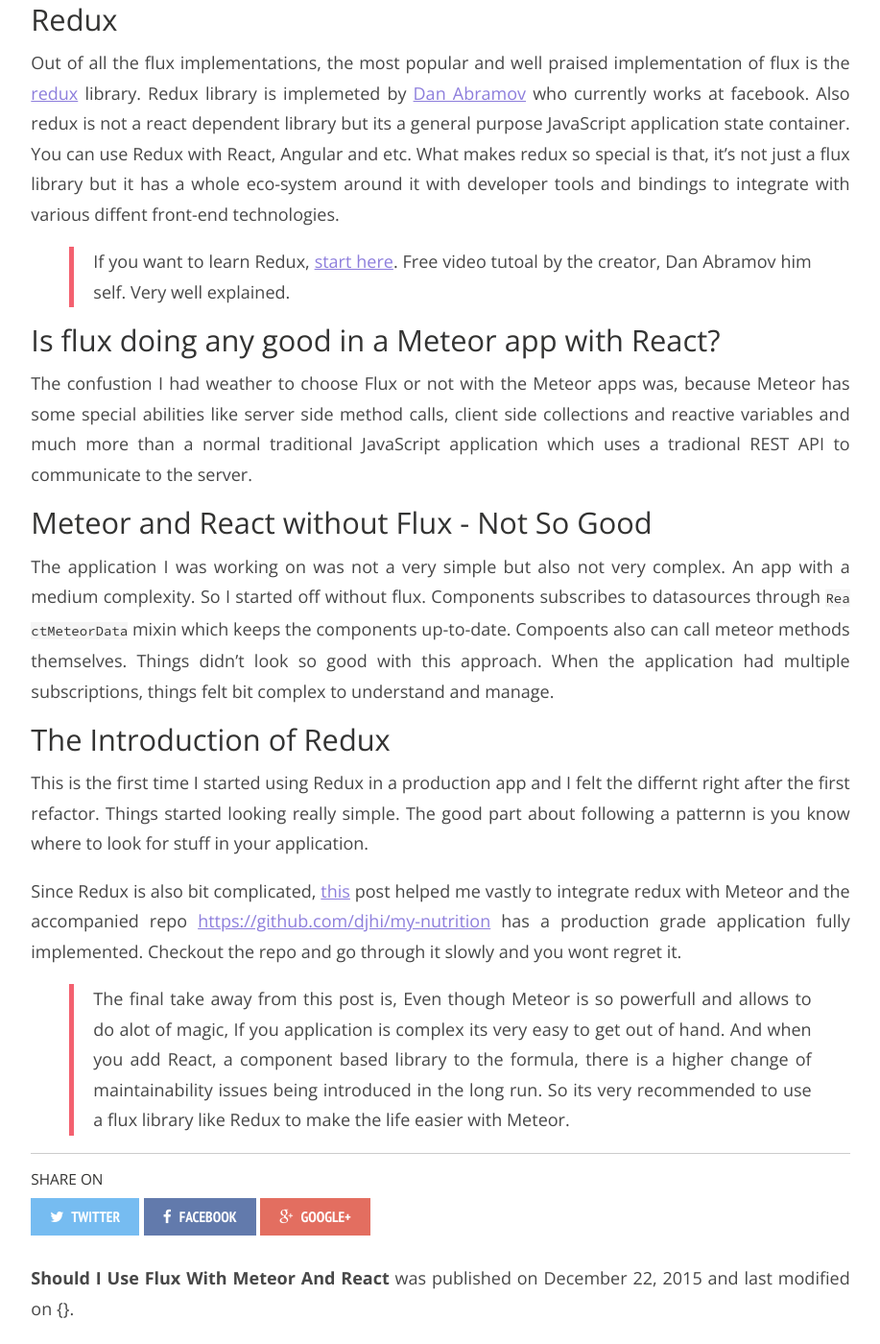
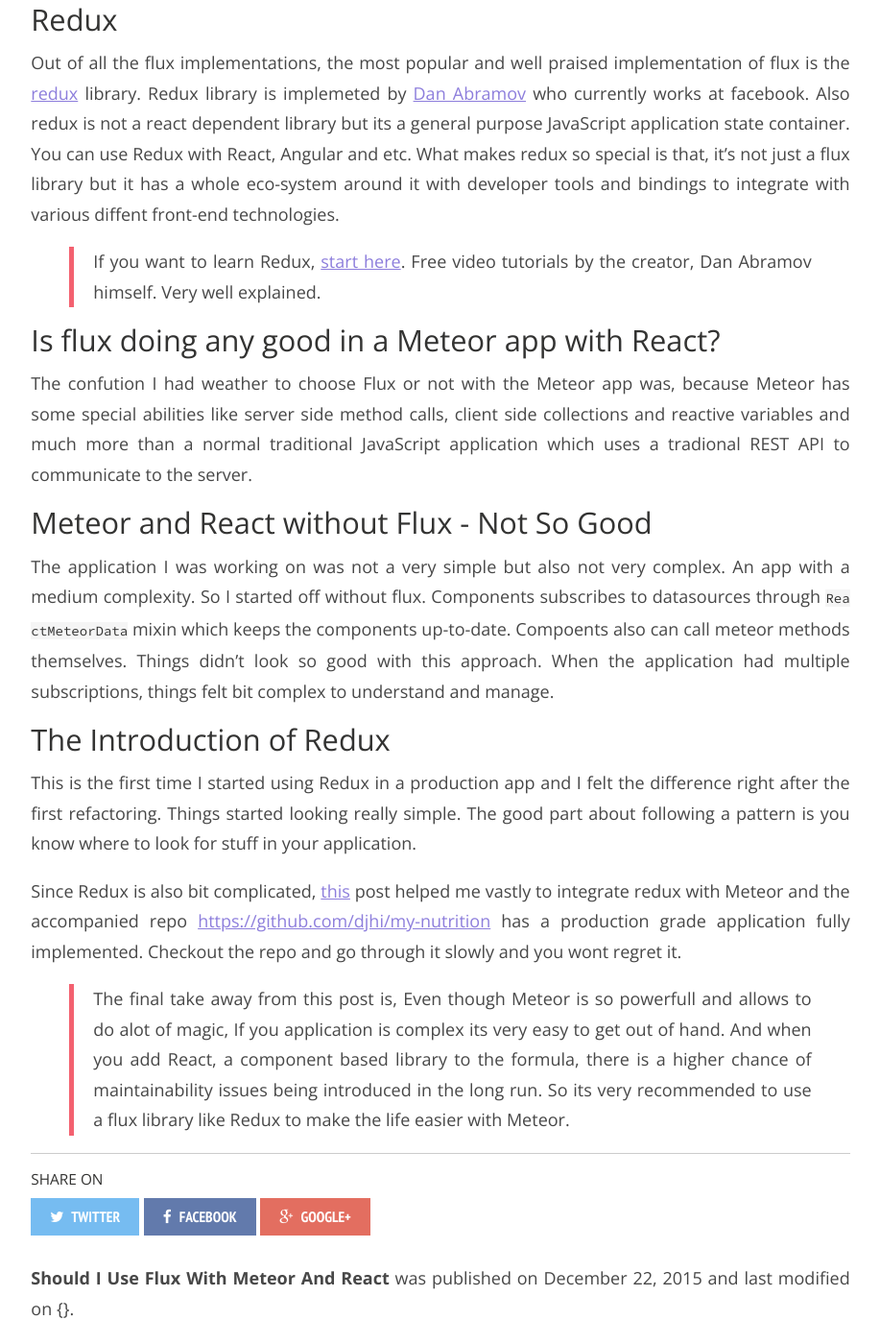
Before and after one commit to Raathigesh/Raathigesh.github.io, a Jekyll site: the page built from _posts/2015-12-22-Should-I-Use-Flux-With-Meteor-and-React.md, in a window 1280 px wide and 1400 px high, scrolled down 563 px. Shown: the whole window at 96% size, without its empty margins (181-1098 px from the left). Built offline with Jekyll 4.4.1, drawn with Linux system fonts in a browser that asks for light colours; nearby versions of some CDN libraries; comment, search, counter and statistics services are not loaded; some of the changed text lies outside the part shown.

Commit message:
Updated 2015-12-22-Should-I-Use-Flux-With-Meteor-and-React.md

```diff
--- a/_posts/2015-12-22-Should-I-Use-Flux-With-Meteor-and-React.md
+++ b/_posts/2015-12-22-Should-I-Use-Flux-With-Meteor-and-React.md
@@ -12,27 +12,27 @@
 ---
 
 
-Since the day I started using [MeteorJS](https://www.meteor.com/) with [ReactJS](https://facebook.github.io/react/) I had this question unanwered, Should I Use Flux With Meteor and React?
+Since the day I started using [MeteorJS](https://www.meteor.com/) with [ReactJS](https://facebook.github.io/react/) I had this question unanswered, Should I Use Flux With Meteor and React?
 
 ### What is Flux?
 [Flux](https://facebook.github.io/flux/) is a design pattern like MVC that favebook proposed to use with ReactJS applications. Flux encourages uni-directional data flow and makes the application easy to understand. There are many components in the tradional flux architecure like actions, action creator, dispatcher and store.
 
-There are several implementations of flux architecture available now. Each implementations have their opinionated changes from the traditional flux pattern prosed by facebook.
+There are several implementations of flux architecture available now. Each implementations have their opinionated changes from the traditional flux pattern proposed by facebook.
 
 ### Redux
 Out of all the flux implementations, the most popular and well praised implementation of flux is the [redux](https://github.com/rackt/redux) library. Redux library is implemeted by [Dan Abramov](https://github.com/gaearon) who currently works at facebook. Also redux is not a react dependent library but its a general purpose JavaScript application state container. You can use Redux with React, Angular and etc. What makes redux so special is that, it's not just a flux library but it has a whole eco-system around it with developer tools and bindings to integrate with various diffent front-end technologies.
 
-> If you want to learn Redux, [start here](https://egghead.io/series/getting-started-with-redux). Free video tutoal by the creator, Dan Abramov him self. Very well explained.
+> If you want to learn Redux, [start here](https://egghead.io/series/getting-started-with-redux). Free video tutorials by the creator, Dan Abramov himself. Very well explained.
 
 ### Is flux doing any good in a Meteor app with React?
-The confustion I had weather to choose Flux or not with the Meteor apps was, because Meteor has some special abilities like server side method calls, client side collections and reactive variables and much more than a normal traditional JavaScript application which uses a tradional REST API to communicate to the server.
+The confution I had weather to choose Flux or not with the Meteor app was, because Meteor has some special abilities like server side method calls, client side collections and reactive variables and much more than a normal traditional JavaScript application which uses a tradional REST API to communicate to the server.
 
 ### Meteor and React without Flux - Not So Good
 The application I was working on was not a very simple but also not very complex. An app with a medium complexity. So I started off without flux. Components subscribes to datasources through `ReactMeteorData` mixin which keeps the components up-to-date. Compoents also can call meteor methods themselves. Things didn't look so good with this approach. When the application had multiple subscriptions, things felt bit complex to understand and manage.
 
 ### The Introduction of Redux
-This is the first time I started using Redux in a production app and I felt the differnt right after the first refactor. Things started looking really simple. The good part about following a patternn is you know where to look for stuff in your application.
+This is the first time I started using Redux in a production app and I felt the difference right after the first refactoring. Things started looking really simple. The good part about following a pattern is you know where to look for stuff in your application.
 
 Since Redux is also bit complicated, [this](http://marmelab.com/blog/2015/11/27/meteor-webpack-react-redux.html) post helped me vastly to integrate redux with Meteor and the accompanied repo [https://github.com/djhi/my-nutrition](https://github.com/djhi/my-nutrition) has a production grade application fully implemented. Checkout the repo and go through it slowly and you wont regret it.
 
-> The final take away from this post is, Even though Meteor is so powerfull and allows to do alot of magic, If you application is complex its very easy to get out of hand. And when you add React, a component based library to the formula, there is a higher change of maintainability issues being introduced in the long run. So its very recommended to use a flux library like Redux to make the life easier with Meteor.
+> The final take away from this post is, Even though Meteor is so powerfull and allows to do alot of magic, If you application is complex its very easy to get out of hand. And when you add React, a component based library to the formula, there is a higher chance of maintainability issues being introduced in the long run. So its very recommended to use a flux library like Redux to make the life easier with Meteor.
```
